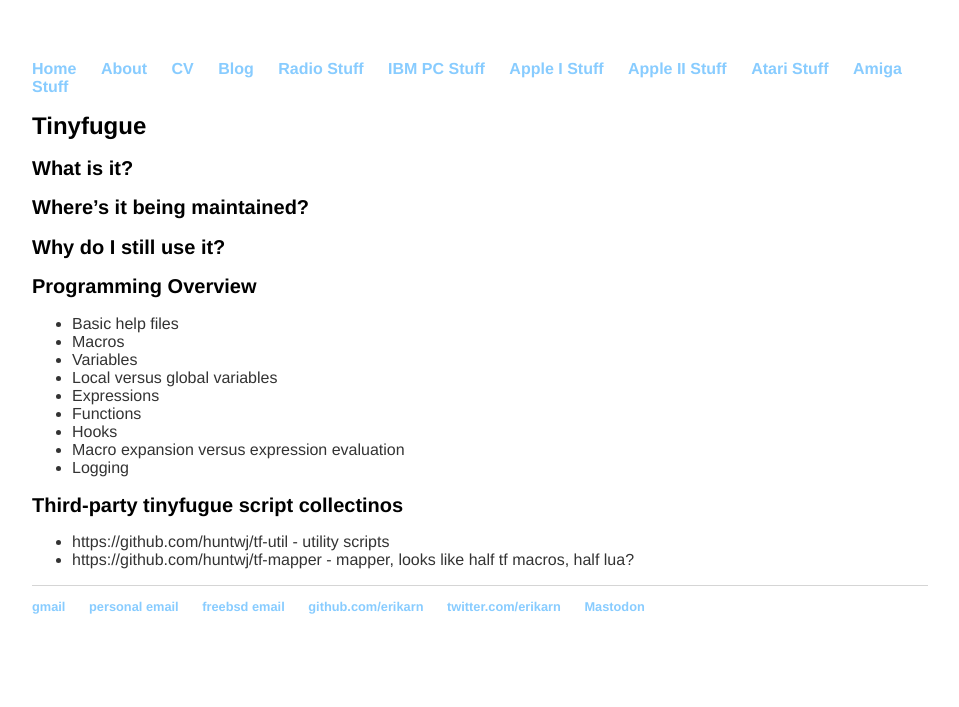
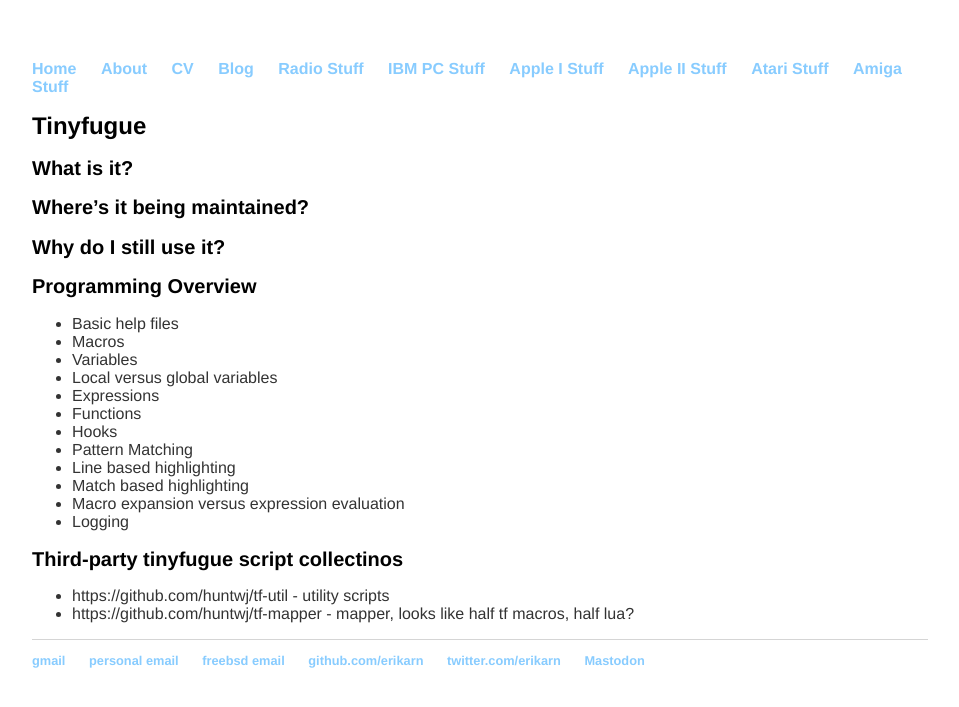
Before and after one commit to erikarn/erikarn.github.io, a Jekyll site: the page built from tinyfugue/notes.md, in a window 1280 px wide. Shown: the top 707 px of the page, without its empty margins (160-1119 px from the left). Built offline with Jekyll 4.4.1, drawn with Linux system fonts in a browser that asks for light colours.

Commit message:
Add some more TODOs

```diff
--- a/tinyfugue/notes.md
+++ b/tinyfugue/notes.md
@@ -20,6 +20,9 @@ title: Tinyfugue - a portable MUD client from the 90s
  * Expressions
  * Functions
  * Hooks
+ * Pattern Matching
+ * Line based highlighting
+ * Match based highlighting
  * Macro expansion versus expression evaluation
  * Logging
 
```
